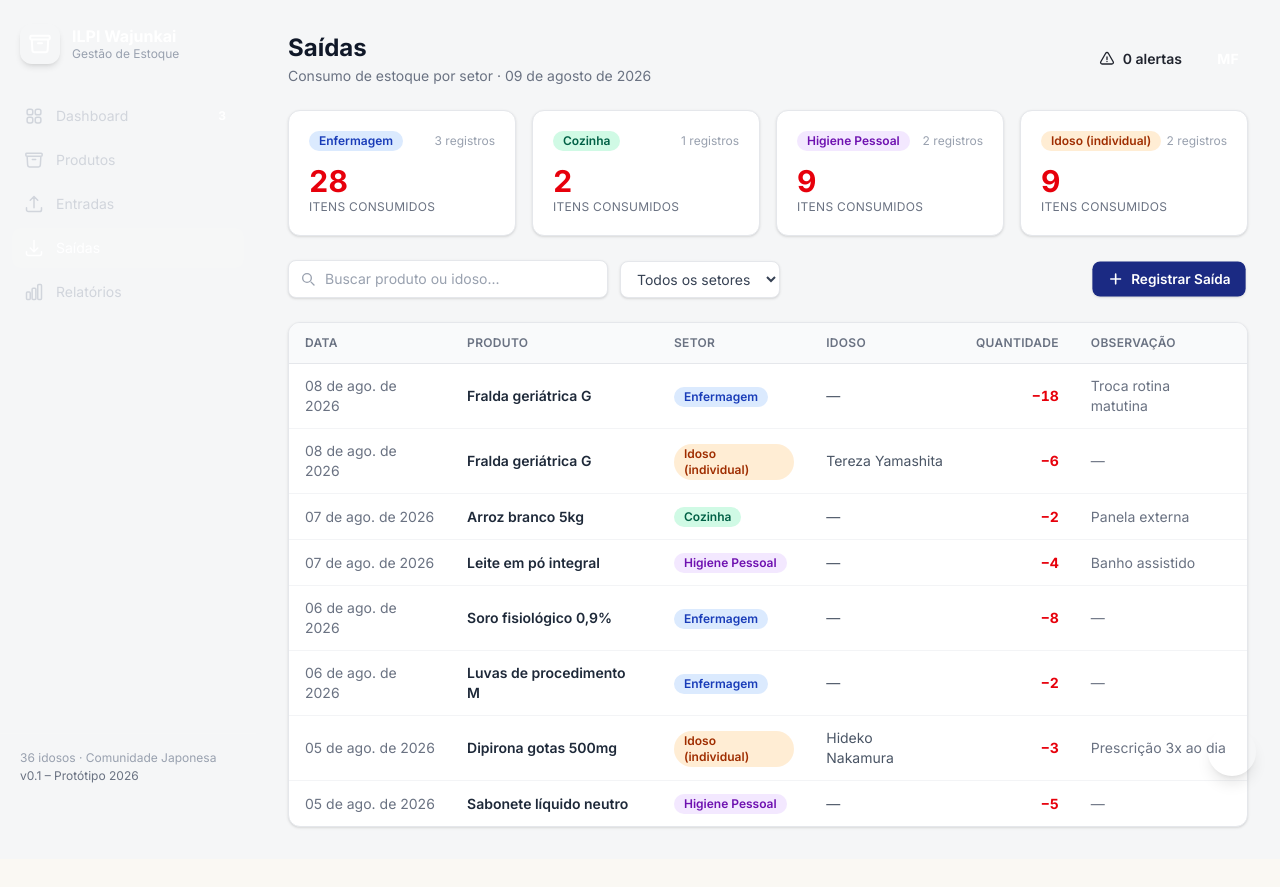
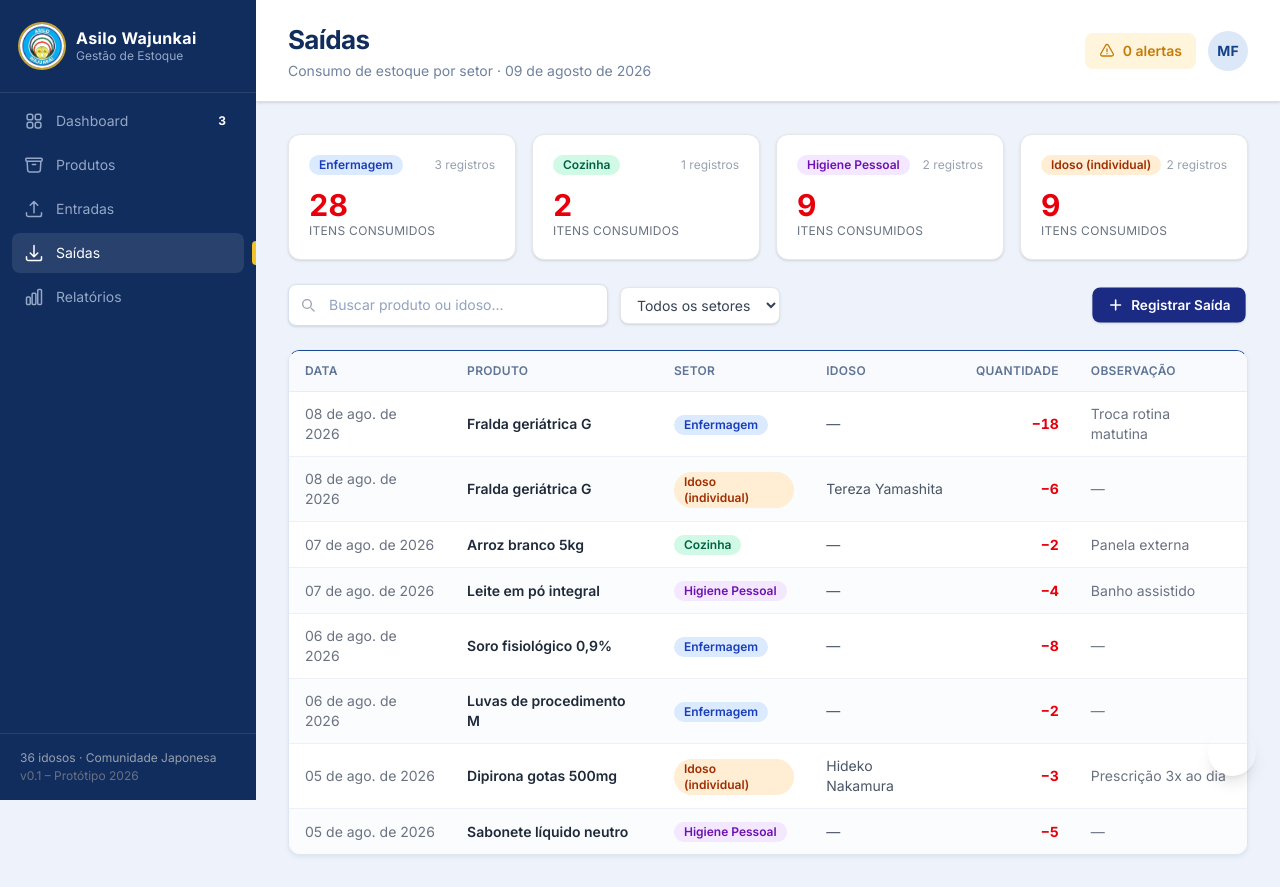
Before and after one commit to davidher14/sistema-asilo, a React (Vite) app: page /saidas in a window 1280 px wide. Before the commit the page ends 859 px from the top, so only its background shows below. Built offline with nearby package versions, Linux system fonts and the light colour scheme.

Commit message:
feat: atualiza layout e cadastro de entradas

```diff
--- a/src/components/layout/Header.tsx
+++ b/src/components/layout/Header.tsx
@@ -8,14 +8,14 @@ interface HeaderProps {
 
 export default function Header({ title, subtitle, alertCount = 0 }: HeaderProps) {
   return (
-    <header className="mb-6 flex items-center justify-between gap-4">
+    <header className="flex min-h-[90px] items-center justify-between gap-4 border-b border-[#d9e1ef] bg-white px-7 py-5 shadow-sm lg:px-8">
       <div>
-        <h1 className="text-2xl font-bold text-gray-900">{title}</h1>
-        <p className="mt-0.5 text-sm text-gray-500">{subtitle}</p>
+        <h1 className="text-[26px] font-bold tracking-tight text-[#102d5b]">{title}</h1>
+        <p className="mt-0.5 text-sm text-[#6f829f]">{subtitle}</p>
       </div>
       <div className="flex items-center gap-3">
         <button
-          className="inline-flex items-center gap-2 rounded-full bg-alert-100 px-3.5 py-1.5 text-sm font-semibold text-alert-500 transition-colors hover:bg-alert-100/80"
+          className="inline-flex items-center gap-2 rounded-lg bg-[#fff5dc] px-3.5 py-2 text-sm font-semibold text-[#c47b08] transition-colors hover:bg-[#ffefc4]"
           title="Alertas de estoque"
         >
           <svg className="h-4 w-4" fill="none" viewBox="0 0 24 24" stroke="currentColor" strokeWidth={2}>
@@ -27,7 +27,7 @@ export default function Header({ title, subtitle, alertCount = 0 }: HeaderProps)
           </svg>
           {alertCount} alertas
         </button>
-        <div className="flex h-10 w-10 items-center justify-center rounded-full bg-brand-800 text-sm font-bold text-white">
+        <div className="flex h-10 w-10 items-center justify-center rounded-full bg-[#dce8f8] text-sm font-bold text-[#16428a]">
           {initials("Maria Fernanda Silva")}
         </div>
       </div>
--- a/src/components/layout/Layout.tsx
+++ b/src/components/layout/Layout.tsx
@@ -11,12 +11,14 @@ interface LayoutProps {
 
 export default function Layout({ title, subtitle, alertCount, children }: LayoutProps) {
   return (
-    <div className="min-h-screen bg-[#f5f6f7]">
+    <div className="min-h-screen bg-[#eef3fb]">
       <Sidebar />
       <div className="pl-64">
-        <main className="p-8">
+        <main>
           <Header title={title} subtitle={subtitle} alertCount={alertCount} />
-          {children}
+          <div className="p-7 lg:p-8">
+            {children}
+          </div>
         </main>
       </div>
 
--- a/src/components/layout/Sidebar.tsx
+++ b/src/components/layout/Sidebar.tsx
@@ -1,4 +1,5 @@
 import { NavLink } from "react-router-dom";
+import institutionLogo from "../../../logo inst.jpg";
 
 const menuItems = [
   {
@@ -71,21 +72,17 @@ const menuItems = [
 
 export default function Sidebar() {
   return (
-    <aside className="fixed inset-y-0 left-0 z-30 flex w-64 flex-col bg-brand-900 text-white">
+    <aside className="fixed inset-y-0 left-0 z-30 flex w-64 flex-col bg-[#102d5d] text-white">
       {/* Logo */}
-      <div className="flex items-center gap-3 px-5 py-6">
-        <div className="flex h-10 w-10 items-center justify-center rounded-xl bg-mint-400/90 text-brand-900 shadow-md">
-          <svg className="h-6 w-6" fill="none" viewBox="0 0 24 24" stroke="currentColor" strokeWidth={2}>
-            <path
-              strokeLinecap="round"
-              strokeLinejoin="round"
-              d="M20.25 7.5l-.625 10.632a2.25 2.25 0 01-2.247 2.118H6.622a2.25 2.25 0 01-2.247-2.118L3.75 7.5M10 11.25h4M3.375 7.5h17.25c.621 0 1.125-.504 1.125-1.125v-1.5c0-.621-.504-1.125-1.125-1.125H3.375c-.621 0-1.125.504-1.125 1.125v1.5c0 .621.504 1.125 1.125 1.125z"
-            />
-          </svg>
-        </div>
+      <div className="flex items-center gap-3 border-b border-white/10 px-5 py-6">
+        <img
+          src={institutionLogo}
+          alt="Logo do Asilo Wajunkai"
+          className="h-11 w-11 shrink-0 rounded-full object-cover ring-2 ring-[#f2c328]/80"
+        />
         <div>
-          <p className="text-base font-bold leading-tight">ILPI Wajunkai</p>
-          <p className="text-xs text-gray-400">Gestão de Estoque</p>
+          <p className="text-base font-bold leading-tight tracking-wide">Asilo Wajunkai</p>
+          <p className="text-xs text-blue-100/65">Gestão de Estoque</p>
         </div>
       </div>
 
@@ -99,7 +96,7 @@ export default function Sidebar() {
               `group relative flex items-center gap-3 rounded-lg px-3 py-2.5 text-sm font-medium transition-colors ${
                 isActive
                   ? "bg-white/10 text-white"
-                  : "text-gray-300 hover:bg-white/5 hover:text-white"
+                  : "text-blue-100/65 hover:bg-white/5 hover:text-white"
               }`
             }
           >
@@ -113,7 +110,7 @@ export default function Sidebar() {
                   </span>
                 )}
                 {isActive && (
-                  <span className="absolute -right-3 top-1/2 h-6 w-1 -translate-y-1/2 rounded-l-full bg-mint-400" />
+                    <span className="absolute -right-3 top-1/2 h-6 w-1 -translate-y-1/2 rounded-l-full bg-[#f2c328]" />
                 )}
               </>
             )}
--- a/src/components/ui/Modal.tsx
+++ b/src/components/ui/Modal.tsx
@@ -11,7 +11,7 @@ export default function Modal({ title, subtitle, onClose, children }: ModalProps
   return (
     <div className="fixed inset-0 z-50 flex items-center justify-center bg-black/40 p-4" onClick={onClose}>
       <div
-        className="w-full max-w-lg rounded-2xl bg-white p-6 shadow-xl"
+        className="w-full max-w-2xl rounded-2xl bg-white p-6 shadow-xl"
         onClick={(e) => e.stopPropagation()}
       >
         <div className="mb-5 flex items-start justify-between">
--- a/src/components/ui/SearchInput.tsx
+++ b/src/components/ui/SearchInput.tsx
@@ -31,7 +31,7 @@ export default function SearchInput({
         value={value}
         onChange={(e) => onChange(e.target.value)}
         placeholder={placeholder}
-        className="w-full rounded-lg border border-gray-200 bg-white py-2 pl-9 pr-3 text-sm text-gray-800 placeholder-gray-400 shadow-sm transition-colors focus:border-brand-500 focus:outline-none focus:ring-2 focus:ring-brand-500/20"
+        className="w-full rounded-lg border border-[#d7e0ed] bg-white py-2.5 pl-10 pr-3 text-sm text-gray-800 placeholder-[#91a4bf] shadow-sm transition-colors focus:border-[#24509a] focus:outline-none focus:ring-2 focus:ring-[#24509a]/20"
       />
     </div>
   );
--- a/src/components/ui/StatCard.tsx
+++ b/src/components/ui/StatCard.tsx
@@ -21,11 +21,11 @@ const colorClasses: Record<StatColor, { value: string; icon: string }> = {
 export default function StatCard({ label, value, color = "blue", icon, hint }: StatCardProps) {
   const { value: valueClass, icon: iconClass } = colorClasses[color];
   return (
-    <div className="flex items-center justify-between rounded-xl border border-gray-200 bg-white p-5 shadow-sm">
+    <div className="flex items-center justify-between rounded-xl border border-[#dfe6f1] bg-white p-5 shadow-[0_2px_5px_rgba(16,45,93,0.08)]">
       <div>
-        <p className="text-xs font-medium uppercase tracking-wide text-gray-500">{label}</p>
+        <p className="text-xs font-medium text-[#6f829f]">{label}</p>
         <p className={`mt-1 text-3xl font-bold ${valueClass}`}>{value}</p>
-        {hint && <p className="mt-1 text-xs text-gray-400">{hint}</p>}
+        {hint && <p className="mt-1 text-xs text-[#8ca0bd]">{hint}</p>}
       </div>
       {icon && (
         <div className={`flex h-10 w-10 items-center justify-center rounded-lg ${iconClass}`}>{icon}</div>
--- a/src/components/ui/Table.tsx
+++ b/src/components/ui/Table.tsx
@@ -15,14 +15,14 @@ interface TableProps<T> {
 
 export default function Table<T>({ columns, data, emptyMessage = "Nenhum registro encontrado." }: TableProps<T>) {
   return (
-    <div className="overflow-x-auto rounded-xl border border-gray-200 bg-white shadow-sm">
+    <div className="overflow-x-auto rounded-xl border border-[#dfe6f1] border-t-[#1b4693] bg-white shadow-[0_2px_5px_rgba(16,45,93,0.08)]">
       <table className="w-full text-left text-sm">
         <thead>
-          <tr className="border-b border-gray-200 bg-gray-50">
+          <tr className="border-b border-[#e8edf5] bg-[#f8fafd]">
             {columns.map((col) => (
               <th
                 key={col.key}
-                className={`px-4 py-3 text-xs font-semibold uppercase tracking-wide text-gray-500 ${
+                className={`px-4 py-3 text-xs font-semibold uppercase tracking-wide text-[#5e7495] ${
                   col.align === "right"
                     ? "text-right"
                     : col.align === "center"
@@ -44,7 +44,7 @@ export default function Table<T>({ columns, data, emptyMessage = "Nenhum registr
             </tr>
           ) : (
             data.map((row, idx) => (
-              <tr key={idx} className="border-b border-gray-100 last:border-0 hover:bg-gray-50/60">
+              <tr key={idx} className="border-b border-[#edf1f7] last:border-0 odd:bg-white even:bg-[#fbfcfe] hover:bg-[#f3f7fd]">
                 {columns.map((col) => (
                   <td
                     key={col.key}
--- a/src/types/index.ts
+++ b/src/types/index.ts
@@ -44,6 +44,10 @@ export interface Entrada {
   produto: Produto;
   quantidade: number;
   dataValidade: string;
+  unidadeMedida?: UnidadeMedida;
+  valorEstimado?: number;
+  doador?: string;
+  responsavel?: string;
   fornecedor?: string;
   observacao?: string;
 }
```
Also changed, not shown: src/pages/Entradas.tsx (+81 -6 lines).
